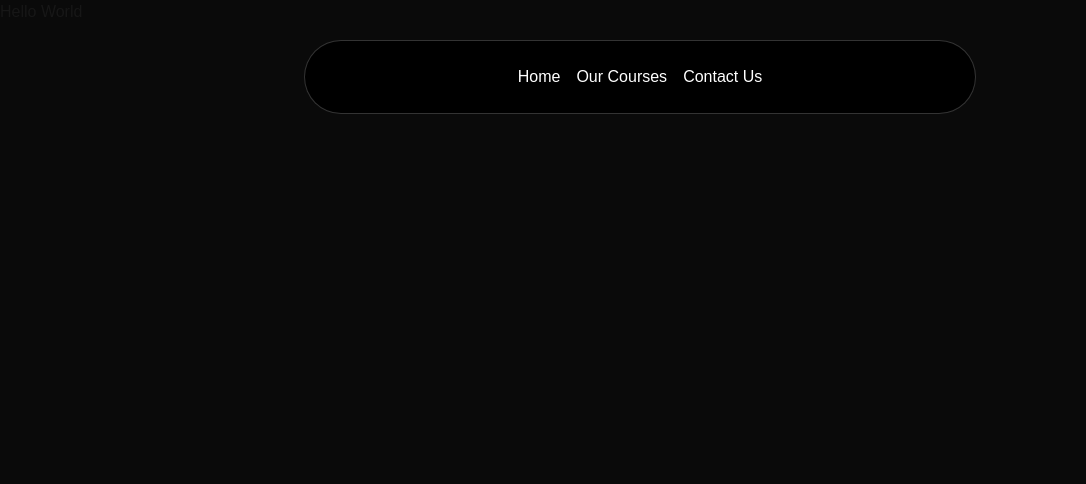
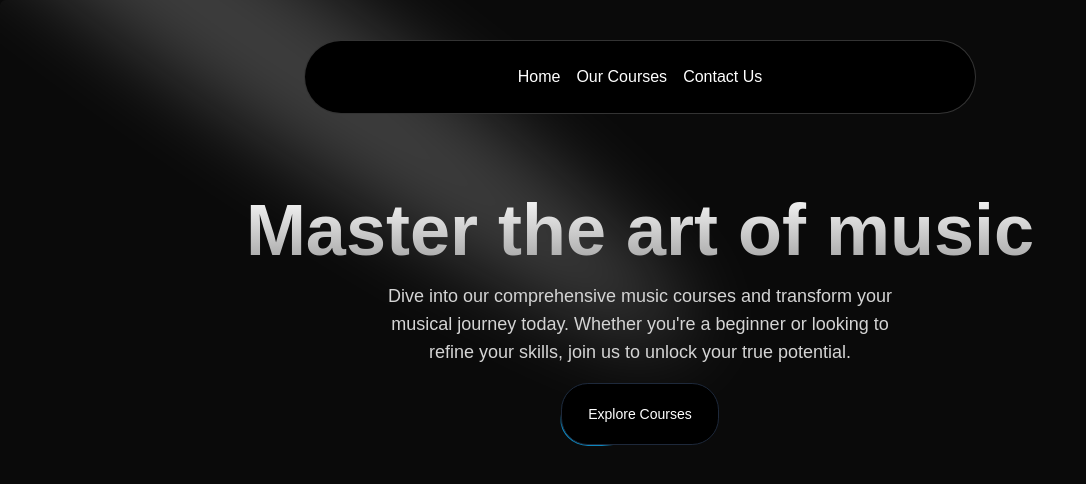
Before and after one commit to Pankaj086/Music-NextJs-Project, a Next.js app: page / in a window 1280 px wide. Shown: the top 484 px of the page, without its empty margins (0-1086 px from the left). Built offline with nearby package versions, Linux system fonts and the light colour scheme.

Commit message:
Added HeroSection and plugins for button

```diff
--- a/src/app/page.tsx
+++ b/src/app/page.tsx
@@ -1,8 +1,9 @@
+import HeroSection from "@/components/HeroSection";
 
 export default function Home() {
   return (
     <main className="min-h-screen bg-black/[0.96] antialiased bg-grid-white/[0.02]">
-      <h1>Hello World</h1>
+      <HeroSection/>
     </main>
   );
 }
--- /dev/null
+++ b/src/components/HeroSection.tsx
@@ -0,0 +1,36 @@
+import Link from "next/link"
+import { Spotlight } from "./ui/Spotlight";
+import { Button } from "./ui/moving-border";
+
+const HeroSection = () => {
+    return (
+        <div className="h-auto md:h-[40rem] w-full rounded-md flex flex-col items-center justify-center relative overflow-hidden mx-auto py-10 md:py-0"
+        >
+            <Spotlight
+                className="-top-40 left-0 md:left-60 md:-top-20"
+                fill="white"
+            />
+            <div className="p-4 relative z-10 w-full text-center">
+                <h1 className="mt-20 md:mt-0 text-4xl md:text-7xl font-bold bg-clip-text text-transparent bg-gradient-to-b from-neutral-50 to-neutral-400">
+                    Master the art of music
+                </h1>
+                <p className="mt-4 font-normal text-base md:text-lg text-neutral-300 max-w-lg mx-auto">
+                    Dive into our comprehensive music courses and transform your musical journey today. Whether you&apos;re a beginner or looking to refine your skills, join us to unlock your true potential.
+                </p>
+                <div className="mt-4">
+                    <Link href={'/courses'}>
+                    <Button
+                        borderRadius="1.75rem"
+                        className="bg-white dark:bg-black text-black dark:text-white border-neutral-200 dark:border-slate-800"
+                    >
+                        Explore Courses
+                    </Button>
+                    </Link>
+                </div>
+            </div>
+
+        </div>
+    )
+}
+
+export default HeroSection
--- /dev/null
+++ b/src/components/ui/Spotlight.tsx
@@ -0,0 +1,56 @@
+import React from "react";
+import { cn } from "@/lib/utils";
+
+type SpotlightProps = {
+    className?: string;
+    fill?: string;
+};
+
+export const Spotlight = ({ className, fill }: SpotlightProps) => {
+    return (
+        <svg
+        className={cn(
+            "animate-spotlight pointer-events-none absolute z-[1]  h-[169%] w-[138%] lg:w-[84%] opacity-0",
+            className
+        )}
+        xmlns="http://www.w3.org/2000/svg"
+        viewBox="0 0 3787 2842"
+        fill="none"
+        >
+        <g filter="url(#filter)">
+            <ellipse
+            cx="1924.71"
+            cy="273.501"
+            rx="1924.71"
+            ry="273.501"
+            transform="matrix(-0.822377 -0.568943 -0.568943 0.822377 3631.88 2291.09)"
+            fill={fill || "white"}
+            fillOpacity="0.21"
+            ></ellipse>
+        </g>
+        <defs>
+            <filter
+            id="filter"
+            x="0.860352"
+            y="0.838989"
+            width="3785.16"
+            height="2840.26"
+            filterUnits="userSpaceOnUse"
+            colorInterpolationFilters="sRGB"
+            >
+            <feFlood floodOpacity="0" result="BackgroundImageFix"></feFlood>
+            <feBlend
+                mode="normal"
+                in="SourceGraphic"
+                in2="BackgroundImageFix"
+                result="shape"
+            ></feBlend>
+            <feGaussianBlur
+                stdDeviation="151"
+                result="effect1_foregroundBlur_1065_8"
+            ></feGaussianBlur>
+            </filter>
+        </defs>
+        </svg>
+    );
+};
--- /dev/null
+++ b/src/components/ui/moving-border.tsx
@@ -0,0 +1,139 @@
+"use client";
+import React from "react";
+import {
+    motion,
+    useAnimationFrame,
+    useMotionTemplate,
+    useMotionValue,
+    useTransform,
+    } from "framer-motion";
+    import { useRef } from "react";
+    import { cn } from "@/lib/utils";
+
+    export function Button({
+    borderRadius = "1.75rem",
+    children,
+    as: Component = "button",
+    containerClassName,
+    borderClassName,
+    duration,
+    className,
+    ...otherProps
+    }: {
+    borderRadius?: string;
+    children: React.ReactNode;
+    as?: any;
+    containerClassName?: string;
+    borderClassName?: string;
+    duration?: number;
+    className?: string;
+    [key: string]: any;
+    }) {
+    return (
+        <Component
+        className={cn(
+            "bg-transparent relative text-xl  h-16 w-40 p-[1px] overflow-hidden ",
+            containerClassName
+        )}
+        style={{
+            borderRadius: borderRadius,
+        }}
+        {...otherProps}
+        >
+        <div
+            className="absolute inset-0"
+            style={{ borderRadius: `calc(${borderRadius} * 0.96)` }}
+        >
+            <MovingBorder duration={duration} rx="30%" ry="30%">
+            <div
+                className={cn(
+                "h-20 w-20 opacity-[0.8] bg-[radial-gradient(var(--sky-500)_40%,transparent_60%)]",
+                borderClassName
+                )}
+            />
+            </MovingBorder>
+        </div>
+
+        <div
+            className={cn(
+            "relative bg-slate-900/[0.8] border border-slate-800 backdrop-blur-xl text-white flex items-center justify-center w-full h-full text-sm antialiased",
+            className
+            )}
+            style={{
+            borderRadius: `calc(${borderRadius} * 0.96)`,
+            }}
+        >
+            {children}
+        </div>
+        </Component>
+    );
+    }
+
+    export const MovingBorder = ({
+    children,
+    duration = 2000,
+    rx,
+    ry,
+    ...otherProps
+    }: {
+    children: React.ReactNode;
+    duration?: number;
+    rx?: string;
+    ry?: string;
+    [key: string]: any;
+    }) => {
+    const pathRef = useRef<any>();
+    const progress = useMotionValue<number>(0);
+
+    useAnimationFrame((time) => {
+        const length = pathRef.current?.getTotalLength();
+        if (length) {
+        const pxPerMillisecond = length / duration;
+        progress.set((time * pxPerMillisecond) % length);
+        }
+    });
+
+    const x = useTransform(
+        progress,
+        (val) => pathRef.current?.getPointAtLength(val).x
+    );
+    const y = useTransform(
+        progress,
+        (val) => pathRef.current?.getPointAtLength(val).y
+    );
+
+    const transform = useMotionTemplate`translateX(${x}px) translateY(${y}px) translateX(-50%) translateY(-50%)`;
+
+    return (
+        <>
+        <svg
+            xmlns="http://www.w3.org/2000/svg"
+            preserveAspectRatio="none"
+            className="absolute h-full w-full"
+            width="100%"
+            height="100%"
+            {...otherProps}
+        >
+            <rect
+            fill="none"
+            width="100%"
+            height="100%"
+            rx={rx}
+            ry={ry}
+            ref={pathRef}
+            />
+        </svg>
+        <motion.div
+            style={{
+            position: "absolute",
+            top: 0,
+            left: 0,
+            display: "inline-block",
+            transform,
+            }}
+        >
+            {children}
+        </motion.div>
+        </>
+    );
+};
--- a/tailwind.config.ts
+++ b/tailwind.config.ts
@@ -1,4 +1,19 @@
 import type { Config } from "tailwindcss";
+const colors = require("tailwindcss/colors");
+const {
+  default: flattenColorPalette,
+} = require("tailwindcss/lib/util/flattenColorPalette");
+
+function addVariablesForColors({ addBase, theme }: any) {
+  let allColors = flattenColorPalette(theme("colors"));
+  let newVars = Object.fromEntries(
+    Object.entries(allColors).map(([key, val]) => [`--${key}`, val])
+  );
+
+  addBase({
+    ":root": newVars,
+  });
+}
 
 export default {
   content: [
@@ -9,11 +24,28 @@ export default {
   darkMode:'class',
   theme: {
     extend: {
+      animation: {
+        spotlight: "spotlight 2s ease .75s 1 forwards",
+      },
+      keyframes: {
+        spotlight: {
+          "0%": {
+            opacity: '0',
+            transform: "translate(-72%, -62%) scale(0.5)",
+          },
+          "100%": {
+            opacity: '1',
+            transform: "translate(-50%,-40%) scale(1)",
+          },
+        },
+      },
       colors: {
         background: "var(--background)",
         foreground: "var(--foreground)",
       },
     },
   },
-  plugins: [],
+  plugins: [
+    addVariablesForColors,
+  ],
 } satisfies Config;
```
